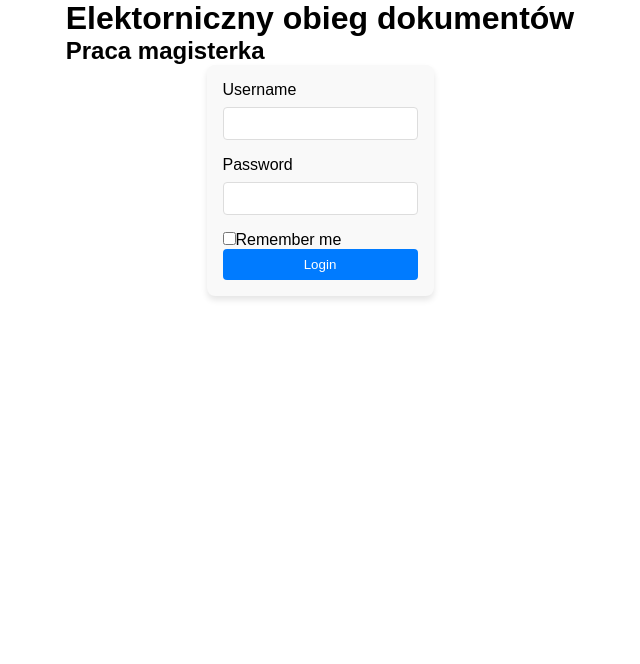
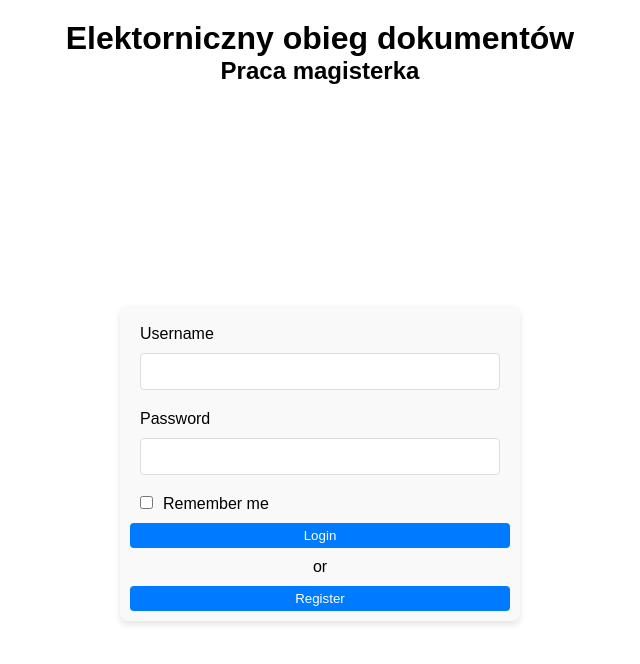
Before and after one commit to xFreshu/EOD-NextJS, a Next.js app: page / in a window 1280 px wide. Shown: the top 664 px of the page, without its empty margins (320-960 px from the left). Built offline with nearby package versions, Linux system fonts and the light colour scheme.

Commit message:
Finished login form, without bussiness logic

```diff
--- a/app/app.styled.ts
+++ b/app/app.styled.ts
@@ -3,5 +3,22 @@ import styled from 'styled-components';
 export const Wrapper = styled.div`
   display: flex;
   flex-direction: column;
+  height: 100vh;
   align-items: center;
 `;
+
+export const HeaderContainer = styled.div`
+  display: flex;
+  flex-direction: column;
+  align-items: center;
+  margin-top: 20px;
+  margin-bottom: 40px;
+`;
+
+export const LoginContainer = styled.div`
+  display: flex;
+  flex-direction: column;
+  justify-content: center;
+  align-items: center;
+  flex-grow: 1;
+`;
--- /dev/null
+++ b/app/components/Button/Button.styled.ts
@@ -0,0 +1,14 @@
+import styled from 'styled-components';
+
+export const StyledButton = styled.button`
+  padding: 0.5rem 1rem;
+  color: white;
+  background-color: #007bff;
+  border: none;
+  border-radius: 4px;
+  cursor: pointer;
+
+  &:hover {
+    background-color: #0056b3;
+  }
+`;
--- /dev/null
+++ b/app/components/Button/Button.tsx
@@ -0,0 +1,13 @@
+import React from 'react';
+import { IButtonProps } from './Button.types';
+import { StyledButton } from './Button.styled';
+
+const Button: React.FC<IButtonProps> = ({ name, type, onClick }) => {
+  return (
+    <StyledButton type={type} onClick={onClick}>
+      {name}
+    </StyledButton>
+  );
+};
+
+export default Button;
--- /dev/null
+++ b/app/components/Button/Button.types.ts
@@ -0,0 +1,5 @@
+export interface IButtonProps {
+  name: string;
+  type: 'button' | 'submit' | 'reset';
+  onClick?: () => void;
+}
--- a/app/components/CustomInput/CustomInput.styled.ts
+++ b/app/components/CustomInput/CustomInput.styled.ts
@@ -5,13 +5,13 @@ export const InputWrapper = styled.div`
 `;
 
 export const Label = styled.label`
-  margin-bottom: 0.5rem;
+  margin-bottom: 1rem;
   display: block;
 `;
 
 export const Input = styled.input`
   width: 100%;
-  padding: 0.5rem;
+  padding: 1rem;
   border: 1px solid #ddd;
   border-radius: 4px;
   box-sizing: border-box;
@@ -19,5 +19,7 @@ export const Input = styled.input`
 
 export const ErrorMessage = styled.span`
   color: red;
-  font-size: 0.875rem;
+  font-size: 1.6rem;
+  display: flex;
+  margin-top: 1rem;
 `;
--- /dev/null
+++ b/app/components/CustomInput/CustomInput.types.ts
@@ -0,0 +1,5 @@
+export interface ICustomInputProps {
+  name: string;
+  label: string;
+  type?: string;
+}
--- /dev/null
+++ b/app/components/LoginForm/LoginForm.styled.ts
@@ -0,0 +1,22 @@
+import styled from 'styled-components';
+
+export const Form = styled.form`
+  display: flex;
+  flex-direction: column;
+  width: 400px;
+  margin: auto;
+  padding: 1rem;
+  background-color: #f9f9f9;
+  border-radius: 8px;
+  box-shadow: 0 4px 6px rgba(0, 0, 0, 0.1);
+  div {
+    margin: 1rem;
+    input {
+      margin-right: 1rem;
+    }
+  }
+  span {
+    text-align: center;
+    margin: 1rem;
+  }
+`;
--- a/app/components/LoginForm/LoginForm.tsx
+++ b/app/components/LoginForm/LoginForm.tsx
@@ -1,48 +1,31 @@
+'use client';
+
 import React from 'react';
+import { useRouter } from 'next/navigation';
+import { Form } from './LoginForm.styled';
 import { useForm, SubmitHandler, FormProvider } from 'react-hook-form';
 import { yupResolver } from '@hookform/resolvers/yup';
 import * as yup from 'yup';
+import { IFormInput } from './LoginForm.types';
 import CustomInput from '../CustomInput/CustomInput';
-import styled from 'styled-components';
-
-interface IFormInput {
-  username: string;
-  password: string;
-  rememberMe: boolean;
-}
+import Button from '../Button/Button';
 
 const schema = yup.object().shape({
   username: yup.string().required('Username is required'),
   password: yup.string().required('Password is required'),
+  rememberMe: yup.boolean().optional(),
 });
 
-const Form = styled.form`
-  display: flex;
-  flex-direction: column;
-  max-width: 400px;
-  margin: auto;
-  padding: 1rem;
-  background-color: #f9f9f9;
-  border-radius: 8px;
-  box-shadow: 0 4px 6px rgba(0, 0, 0, 0.1);
-`;
+const LoginForm: React.FC = () => {
+  const router = useRouter();
 
-const Button = styled.button`
-  padding: 0.5rem 1rem;
-  color: white;
-  background-color: #007bff;
-  border: none;
-  border-radius: 4px;
-  cursor: pointer;
-
-  &:hover {
-    background-color: #0056b3;
-  }
-`;
-
-const LoginForm: React.FC = () => {
   const methods = useForm<IFormInput>({
     resolver: yupResolver(schema),
+    defaultValues: {
+      username: '',
+      password: '',
+      rememberMe: false,
+    },
   });
 
   const onSubmit: SubmitHandler<IFormInput> = (data) => {
@@ -54,7 +37,6 @@ const LoginForm: React.FC = () => {
       <Form onSubmit={methods.handleSubmit(onSubmit)}>
         <CustomInput name="username" label="Username" />
         <CustomInput name="password" label="Password" type="password" />
-
         <div>
           <label htmlFor="rememberMe">
             <input
@@ -65,8 +47,13 @@ const LoginForm: React.FC = () => {
             Remember me
           </label>
         </div>
-
-        <Button type="submit">Login</Button>
+        <Button name={'Login'} type={'submit'} />
+        <span>or</span>
+        <Button
+          name={'Register'}
+          type={'button'}
+          onClick={() => router.push('/register')}
+        />
       </Form>
     </FormProvider>
   );
--- /dev/null
+++ b/app/components/LoginForm/LoginForm.types.ts
@@ -0,0 +1,5 @@
+export interface IFormInput {
+  username: string;
+  password: string;
+  rememberMe?: boolean; // rememberMe is optional
+}
--- a/app/page.tsx
+++ b/app/page.tsx
@@ -1,39 +1,19 @@
 'use client';
 
 import { FC } from 'react';
-import Card from './components/Card/Card';
-import { Wrapper } from './app.styled';
-import { useForm, SubmitHandler } from 'react-hook-form';
-import toast from 'react-hot-toast';
+import { Wrapper, HeaderContainer, LoginContainer } from './app.styled';
 import LoginForm from './components/LoginForm/LoginForm';
 
-interface ILoginFormInput {
-  username: string;
-  password: string;
-  rememberMe: boolean;
-}
-
 const App: FC = () => {
-  const {
-    register,
-    handleSubmit,
-    formState: { errors },
-  } = useForm<ILoginFormInput>();
-
-  const notify = () => toast('Here is your toast.');
-
-  const onSubmit: SubmitHandler<ILoginFormInput> = (data) => {
-    console.log(data);
-  };
   return (
     <Wrapper>
-      <div>
+      <HeaderContainer>
         <h1>Elektorniczny obieg dokumentów</h1>
         <h2>Praca magisterka</h2>
-      </div>
-      <div>
+      </HeaderContainer>
+      <LoginContainer>
         <LoginForm />
-      </div>
+      </LoginContainer>
     </Wrapper>
   );
 };
--- a/app/styles/GlobalStyle.js
+++ b/app/styles/GlobalStyle.js
@@ -8,11 +8,12 @@ const GlobalStyle = createGlobalStyle`
   }
 
   html {
-    font-size: 16px;
+    font-size: 62.5%;
   }
 
   body {
     font-family: 'Arial', sans-serif;
+      font-size: 1.6rem;
   }
 `;
 
```
Also changed, not shown: app/components/CustomInput/CustomInput.tsx (+2 -7 lines).
